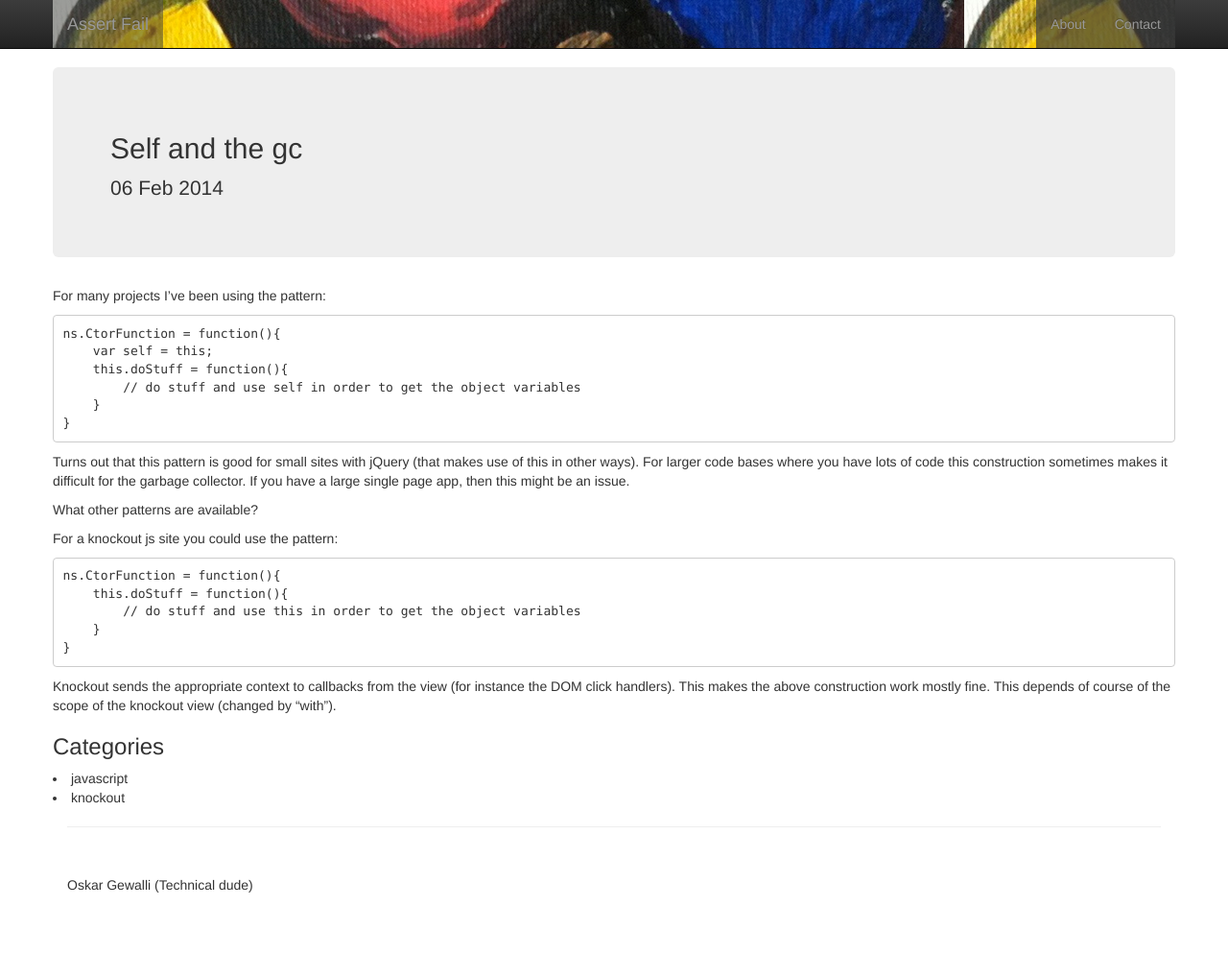
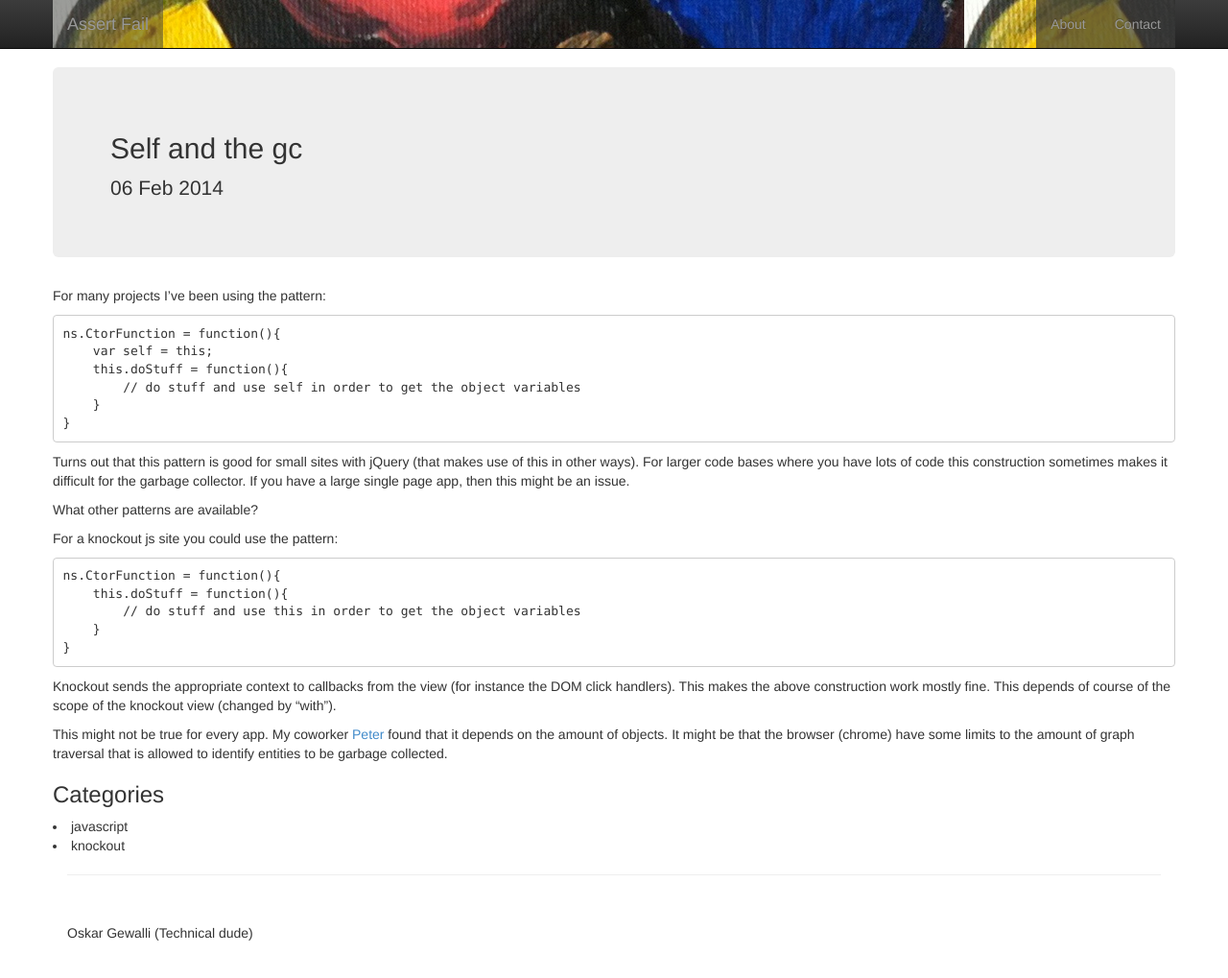
Before and after one commit to wallymathieu/assertfail, a Jekyll site: the page built from _posts/2014-02-06-self-and-the-gc.markdown, in a window 1280 px wide and 1022 px high. Shown: the top 1019 px of the window at 96% size. Built offline with Jekyll 4.4.1, drawn with Linux system fonts in a browser that asks for light colours; Markdown is read by kramdown in place of the engine named in the settings.

Commit message:
Added comment about possible max depth

```diff
--- a/_posts/2014-02-06-self-and-the-gc.markdown
+++ b/_posts/2014-02-06-self-and-the-gc.markdown
@@ -27,3 +27,5 @@ For a knockout js site you could use the pattern:
     }
 
 Knockout sends the appropriate context to callbacks from the view (for instance the DOM click handlers). This makes the above construction work mostly fine. This depends of course of the scope of the knockout view (changed by "with").
+
+This might not be true for every app. My coworker [Peter](https://github.com/2hdddg) found that it depends on the amount of objects. It might be that the browser (chrome) have some limits to the amount of graph traversal that is allowed to identify entities to be garbage collected.
```
